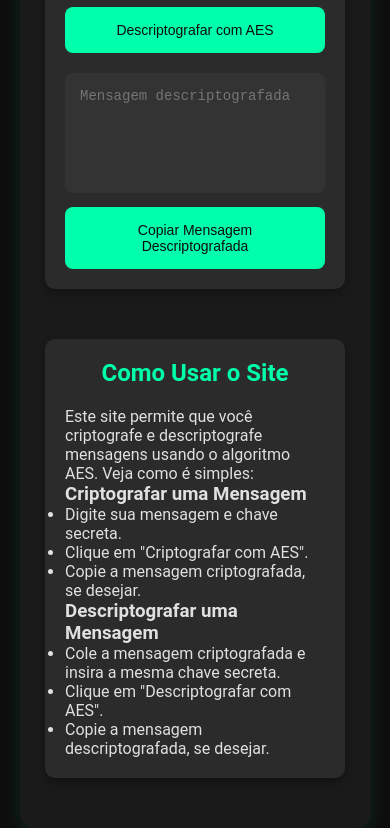
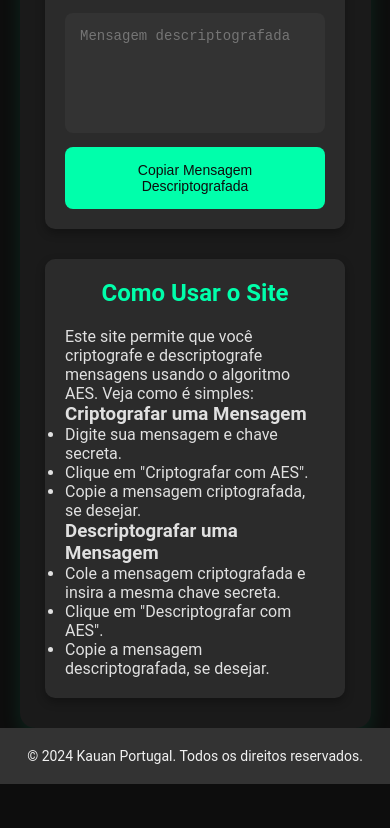
Before and after one commit to kauandev570/site-criptografia, a plain HTML site: page index.html in a window 390 px wide. Shown: the part 2528-3356 px from the top of the page. After the commit the page ends 3312 px from the top, so only its background shows below. Drawn offline with nearby package versions, Linux system fonts and the light colour scheme.

Commit message:
atualizacao

```diff
--- a/index.html
+++ b/index.html
@@ -9,28 +9,20 @@
 </head>
 <body>
     <div class="container">
-
-        <!-- Início da apresentação sobre criptografia -->
         <div class="section">
             <h2>Bem-vindo ao Site de Criptografia AES</h2>
             <p>Este site foi desenvolvido para facilitar a proteção de mensagens importantes por meio da criptografia AES. Entenda abaixo os princípios da criptografia e a importância desse recurso para a segurança de dados.</p>
-
             <h3>O Que é Criptografia?</h3>
             <p>Criptografia é o processo de converter informações legíveis em um formato codificado, de modo que apenas pessoas autorizadas possam entender. Esse processo é fundamental para proteger a privacidade e garantir que dados sensíveis não sejam acessados por terceiros.</p>
-
             <h3>Para Que é Usada a Criptografia?</h3>
             <p>A criptografia é usada em diversas áreas, como transações bancárias, comunicações digitais, armazenamento em nuvem e muito mais. Sua função é assegurar que apenas o remetente e o destinatário legítimos possam acessar a informação enviada.</p>
-
             <h3>Por Que Escolher o AES?</h3>
             <p>O AES (Advanced Encryption Standard) é um dos algoritmos de criptografia mais populares e confiáveis do mundo. Ele foi desenvolvido para ser rápido e seguro, sendo adotado como padrão de criptografia por governos e empresas. Sua popularidade se deve à alta segurança e ao desempenho, tornando-o ideal para proteger dados sensíveis em uma variedade de aplicativos.</p>
         </div>
-        <!-- Fim da apresentação sobre criptografia -->
 
-        <!-- Início da explicação sobre o funcionamento da criptografia -->
         <div class="section">
             <h2>Como Funciona o AES?</h2>
             <p>O AES utiliza uma chave secreta para transformar uma mensagem comum em uma sequência aparentemente aleatória de caracteres. Somente quem possui essa chave pode decifrar a mensagem, garantindo a segurança dos dados. Ele é classificado como um algoritmo de criptografia simétrica, o que significa que a mesma chave é usada tanto para criptografar quanto para descriptografar a informação.</p>
-
             <h3>Exemplos de Aplicações do AES</h3>
             <ul>
                 <li>Proteção de transações financeiras online.</li>
@@ -40,9 +32,7 @@
             </ul>
             <p>O AES é amplamente utilizado devido à sua eficácia em manter a confidencialidade e integridade dos dados, mesmo contra tentativas avançadas de violação de segurança.</p>
         </div>
-        <!-- Fim da explicação sobre o funcionamento da criptografia -->
 
-        <!-- Seção de criptografar -->
         <div class="section">
             <h2>Criptografar</h2>
             <textarea id="message" placeholder="Digite sua mensagem"></textarea>
@@ -52,7 +42,6 @@
             <button onclick="copyToClipboard('encryptedMessage')">Copiar Mensagem Criptografada</button>
         </div>
 
-        <!-- Seção de descriptografar -->
         <div class="section">
             <h2>Descriptografar</h2>
             <textarea id="encryptedInput" placeholder="Mensagem criptografada"></textarea>
@@ -62,18 +51,15 @@
             <button onclick="copyToClipboard('decryptedMessage')">Copiar Mensagem Descriptografada</button>
         </div>
 
-        <!-- Seção de instruções -->
         <div class="section">
             <h2>Como Usar o Site</h2>
             <p>Este site permite que você criptografe e descriptografe mensagens usando o algoritmo AES. Veja como é simples:</p>
-
             <h3>Criptografar uma Mensagem</h3>
             <ul>
                 <li>Digite sua mensagem e chave secreta.</li>
                 <li>Clique em "Criptografar com AES".</li>
                 <li>Copie a mensagem criptografada, se desejar.</li>
             </ul>
-
             <h3>Descriptografar uma Mensagem</h3>
             <ul>
                 <li>Cole a mensagem criptografada e insira a mesma chave secreta.</li>
@@ -81,8 +67,11 @@
                 <li>Copie a mensagem descriptografada, se desejar.</li>
             </ul>
         </div>
+    </div>
 
-    </div>
+    <footer class="site-footer">
+        <p>&copy; 2024 Kauan Portugal. Todos os direitos reservados.</p>
+    </footer>
 
     <script src="src/js/scripts.js"></script>
 </body>
--- a/src/css/styles.css
+++ b/src/css/styles.css
@@ -6,12 +6,13 @@
 
 body {
     display: flex;
-    justify-content: center; /* Centraliza horizontalmente */
-    align-items: center; /* Centraliza verticalmente */
-    min-height: 100vh; /* Garante que o body ocupe toda a altura da tela */
-    background-color: #0D0D0D; /* Fundo mais escuro */
+    flex-direction: column; /* Organiza o conteúdo verticalmente */
+    justify-content: center;
+    align-items: center;
+    min-height: 100vh;
+    background-color: #0D0D0D;
     color: #E0E0E0;
-    font-family: 'Roboto', sans-serif; /* Fonte moderna */
+    font-family: 'Roboto', sans-serif;
 }
 
 .container {
@@ -26,6 +27,7 @@ body {
     padding: 30px;
     border-radius: 15px;
     box-shadow: 0 8px 20px rgba(0, 255, 171, 0.1);
+    flex-grow: 1; /* Permite que a .container ocupe o espaço restante acima do footer */
 }
 
 .section {
@@ -49,40 +51,30 @@ h2 {
     margin-bottom: 20px;
 }
 
-textarea {
+textarea, .key-input {
     width: 100%;
-    height: 150px;
     background-color: #333;
     color: #E0E0E0;
     border: none;
     padding: 15px;
     border-radius: 8px;
     font-size: 16px;
+    transition: background-color 0.3s ease;
+}
+
+textarea {
+    height: 150px;
     resize: none;
-    transition: background-color 0.3s ease;
     margin-top: 20px;
 }
 
-textarea:focus {
+textarea:focus, .key-input:focus {
     background-color: #444;
     outline: none;
 }
 
 .key-input {
-    background-color: #333;
-    color: #E0E0E0;
-    border: none;
-    padding: 15px;
-    border-radius: 8px;
-    font-size: 16px;
     margin-top: 10px;
-    transition: background-color 0.3s ease;
-    width: 100%;
-}
-
-.key-input:focus {
-    background-color: #444;
-    outline: none;
 }
 
 button {
@@ -106,23 +98,19 @@ button:active {
     background-color: #00B386;
 }
 
-footer {
-    position: absolute;
-    bottom: 20px;
-    left: 50%;
-    transform: translateX(-50%);
+.site-footer {
+    background-color: #333;
+    color: #f2f2f2;
+    text-align: center;
+    padding: 20px;
     font-size: 14px;
-    color: #666;
+    width: 100%;
 }
 
 /* Media Queries para Responsividade */
 @media (max-width: 768px) {
     .container {
         flex-direction: column;
-    }
-
-    .section {
-        margin-bottom: 20px;
     }
 
     h2 {
```
